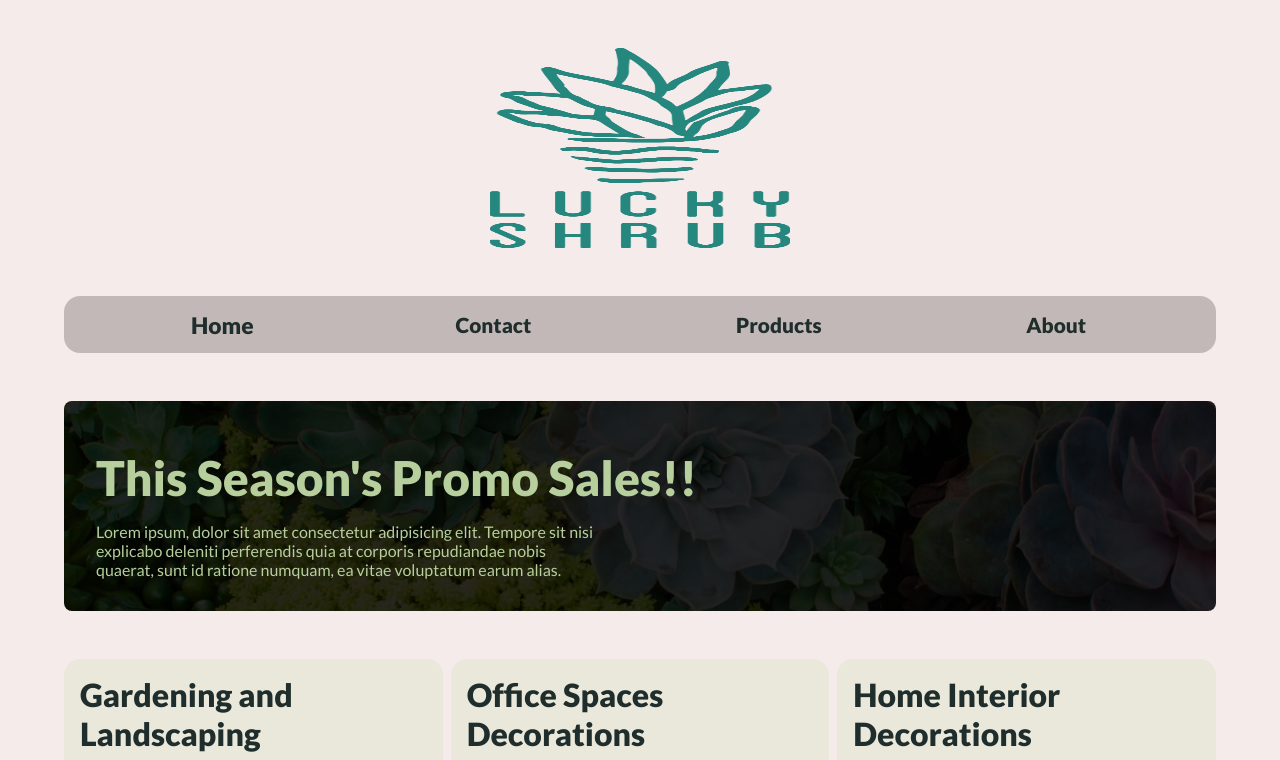
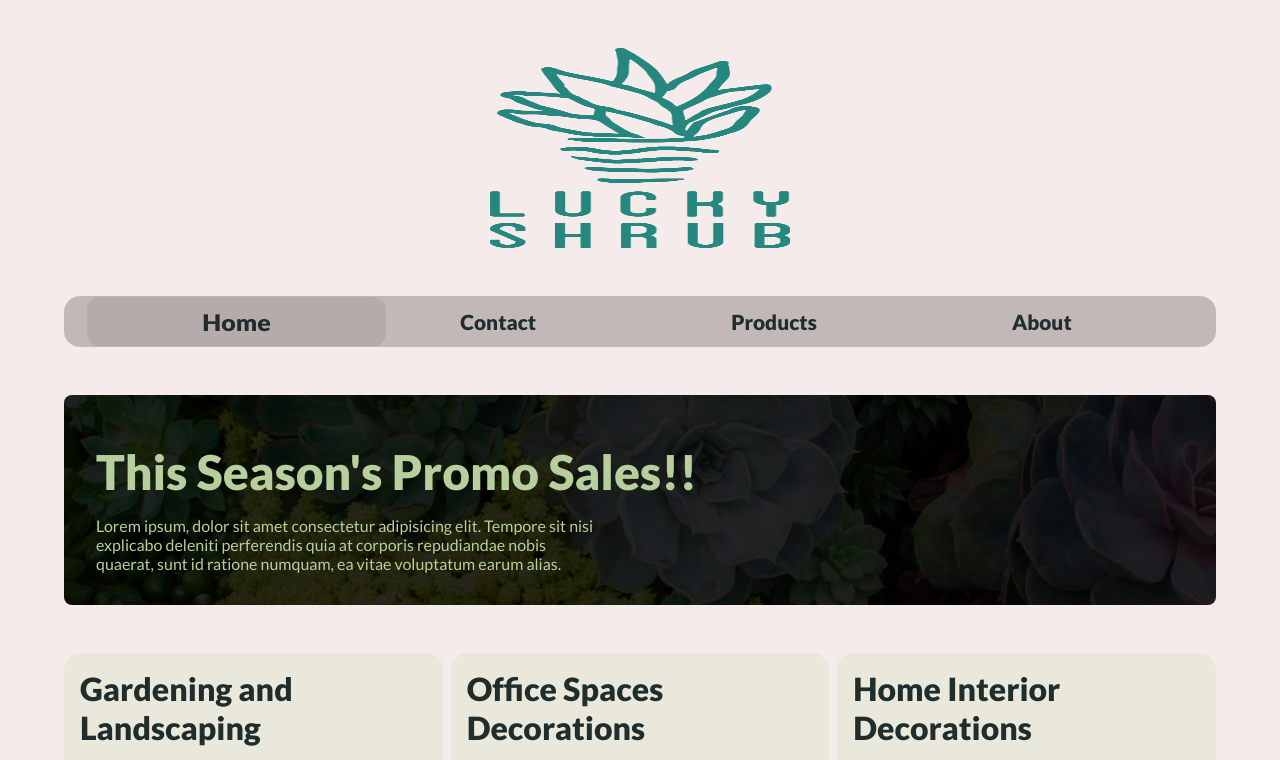
Before and after one commit to RaphaelIsaiah/Lucky-Shrub1, a plain HTML site: page index.html in a window 1280 px wide. In both pictures the pointer is over the item "Home". Shown: the top 760 px of the page. Drawn offline with Linux system fonts and the light colour scheme.

Commit message:
some test features on the nav bar

```diff
--- a/styles.css
+++ b/styles.css
@@ -40,8 +40,9 @@ nav ul {
 
 nav li {
   display: inline-block;
-  margin-top: 1rem;
-  margin-bottom: 1rem;
+  /* margin-top: 1rem;
+  margin-bottom: 1rem; */
+  padding: 0.8rem 1rem;
 }
 
 li a {
@@ -49,12 +50,15 @@ li a {
   margin: 5rem;
   font-size: 1.3em;
   font-weight: 600;
-  padding: 1em;
+  /* padding: 1em; */
 }
 
 li:hover {
-  transform: scale(1.1);
-  transition: 100ms;
+  transform: scale(1.2, 1.1);
+  /* transition: 100ms; */
+  background-color: rgb(182, 171, 171);
+  border-radius: 0.7rem;
+  padding: 0.61rem 1rem;
 }
 /* ---------------- Main Body -------------- */
 section {
```
